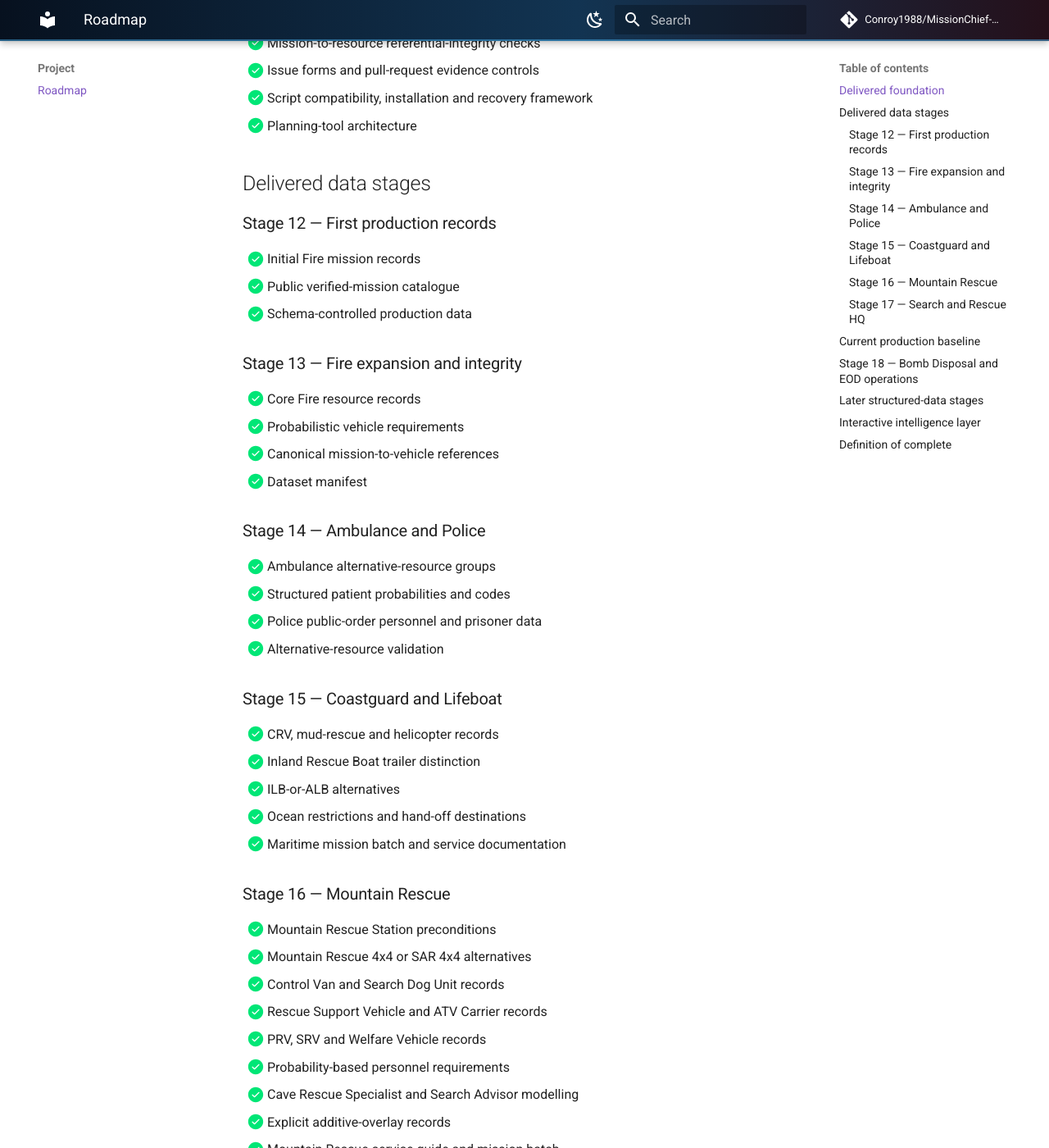
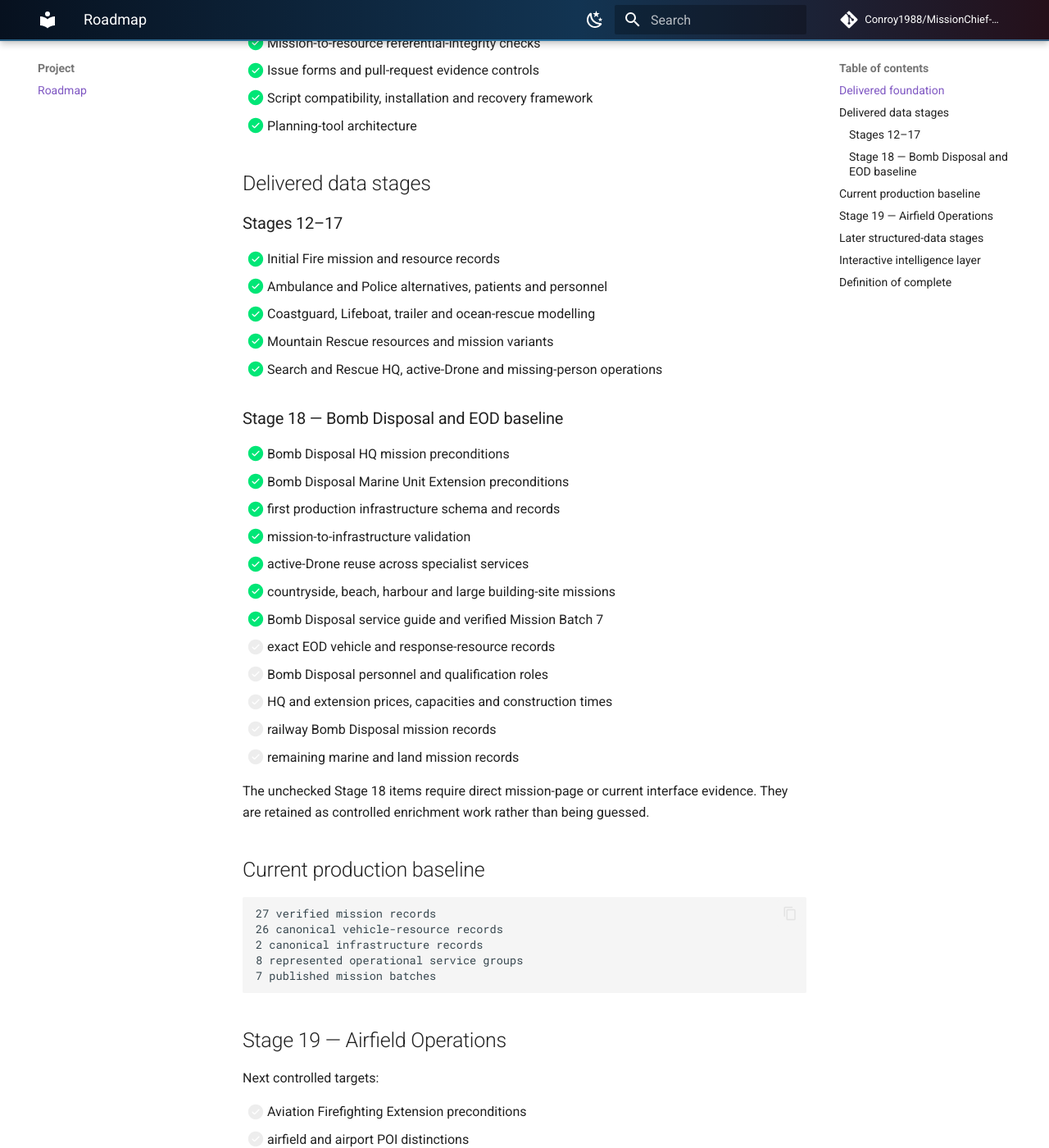
Before and after one commit to Conroy1988/MissionChief-UK, an MkDocs documentation site: the page built from docs/ROADMAP.md, in a window 1280 px wide and 1400 px high, scrolled down 496 px. Shown: the whole window at 82% size. Built offline with MkDocs 1.6.1 and Material for MkDocs 9.7.7, drawn with Linux system fonts in a browser that asks for light colours; comment, search, counter and statistics services are not loaded; some of the changed text lies outside the part shown.

Commit message:
Synchronise roadmap with Stage 18 delivery

````diff
--- a/docs/ROADMAP.md
+++ b/docs/ROADMAP.md
@@ -16,90 +16,61 @@ MissionChief UK is developed as a maintained information system rather than a on
 
 ## Delivered data stages
 
-### Stage 12 — First production records
+### Stages 12–17
 
-- [x] Initial Fire mission records
-- [x] Public verified-mission catalogue
-- [x] Schema-controlled production data
+- [x] Initial Fire mission and resource records
+- [x] Ambulance and Police alternatives, patients and personnel
+- [x] Coastguard, Lifeboat, trailer and ocean-rescue modelling
+- [x] Mountain Rescue resources and mission variants
+- [x] Search and Rescue HQ, active-Drone and missing-person operations
 
-### Stage 13 — Fire expansion and integrity
+### Stage 18 — Bomb Disposal and EOD baseline
 
-- [x] Core Fire resource records
-- [x] Probabilistic vehicle requirements
-- [x] Canonical mission-to-vehicle references
-- [x] Dataset manifest
+- [x] Bomb Disposal HQ mission preconditions
+- [x] Bomb Disposal Marine Unit Extension preconditions
+- [x] first production infrastructure schema and records
+- [x] mission-to-infrastructure validation
+- [x] active-Drone reuse across specialist services
+- [x] countryside, beach, harbour and large building-site missions
+- [x] Bomb Disposal service guide and verified Mission Batch 7
+- [ ] exact EOD vehicle and response-resource records
+- [ ] Bomb Disposal personnel and qualification roles
+- [ ] HQ and extension prices, capacities and construction times
+- [ ] railway Bomb Disposal mission records
+- [ ] remaining marine and land mission records
 
-### Stage 14 — Ambulance and Police
-
-- [x] Ambulance alternative-resource groups
-- [x] Structured patient probabilities and codes
-- [x] Police public-order personnel and prisoner data
-- [x] Alternative-resource validation
-
-### Stage 15 — Coastguard and Lifeboat
-
-- [x] CRV, mud-rescue and helicopter records
-- [x] Inland Rescue Boat trailer distinction
-- [x] ILB-or-ALB alternatives
-- [x] Ocean restrictions and hand-off destinations
-- [x] Maritime mission batch and service documentation
-
-### Stage 16 — Mountain Rescue
-
-- [x] Mountain Rescue Station preconditions
-- [x] Mountain Rescue 4x4 or SAR 4x4 alternatives
-- [x] Control Van and Search Dog Unit records
-- [x] Rescue Support Vehicle and ATV Carrier records
-- [x] PRV, SRV and Welfare Vehicle records
-- [x] Probability-based personnel requirements
-- [x] Cave Rescue Specialist and Search Advisor modelling
-- [x] Explicit additive-overlay records
-- [x] Mountain Rescue service guide and mission batch
-
-### Stage 17 — Search and Rescue HQ
-
-- [x] Search and Rescue HQ preconditions
-- [x] active-Drone preconditions
-- [x] Operational Support Van, Trailer and Personal SAR Vehicle records
-- [x] Police Helicopter or Drone alternatives
-- [x] Mountain Rescue 4x4 or SAR 4x4 alternatives reused across services
-- [x] Search Advisor and SAR Commander availability and requirements
-- [x] average-minimum Search Technician modelling
-- [x] High Risk Missing Person
-- [x] Very High Risk Missing Person
-- [x] Search and Rescue HQ service guide and mission batch
+The unchecked Stage 18 items require direct mission-page or current interface evidence. They are retained as controlled enrichment work rather than being guessed.
 
 ## Current production baseline
 
 ```text
-23 verified mission records
+27 verified mission records
 26 canonical vehicle-resource records
-7 represented operational service groups
-6 published mission batches
+2 canonical infrastructure records
+8 represented operational service groups
+7 published mission batches
 ```
 
-## Stage 18 — Bomb Disposal and EOD operations
+## Stage 19 — Airfield Operations
 
 Next controlled targets:
 
-- [ ] Bomb Disposal HQ preconditions
-- [ ] active-Drone reuse across specialist services
-- [ ] EOD and Bomb Disposal vehicle records
-- [ ] Bomb Disposal personnel and qualification roles
-- [ ] small and large unexploded-ordnance missions
-- [ ] marine and railway Bomb Disposal variants
-- [ ] explicit additive-overlay or mission-variation handling where present
-- [ ] Bomb Disposal service guide and verified mission batch
+- [ ] Aviation Firefighting Extension preconditions
+- [ ] airfield and airport POI distinctions
+- [ ] airport fire appliances and specialist resources
+- [ ] code-based aircraft incidents
+- [ ] Fire, Ambulance, Police and HART dependencies
+- [ ] Airfield Operations service guide
+- [ ] verified airfield mission batch
 
 ## Later structured-data stages
 
-- [ ] Building and extension production records
-- [ ] Training and qualification production records
-- [ ] Current vehicle prices and staffing limits
-- [ ] Airfield Operations
+- [ ] broader building and extension production records
+- [ ] training and qualification production records
+- [ ] current vehicle prices and staffing limits
 - [ ] Recovery and HGV recovery operations
 - [ ] Railway Police and rail incident resources
-- [ ] Mass-casualty specialist resources
+- [ ] mass-casualty specialist resources
 - [ ] generated indexes and public data exports
 
 ## Interactive intelligence layer
````
